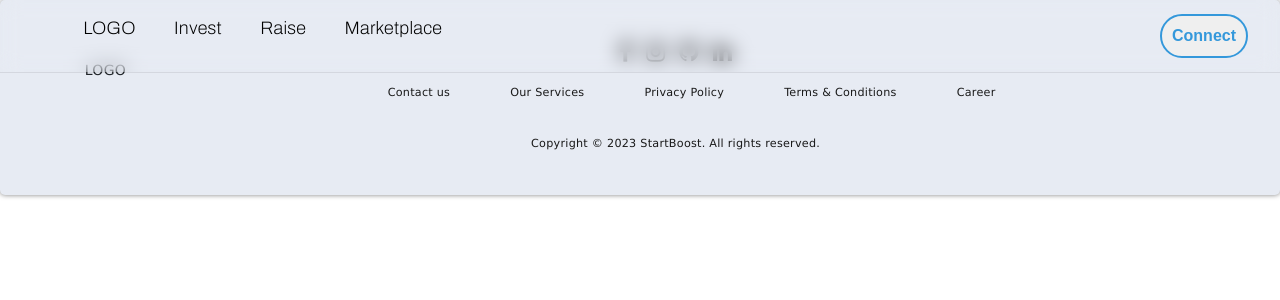
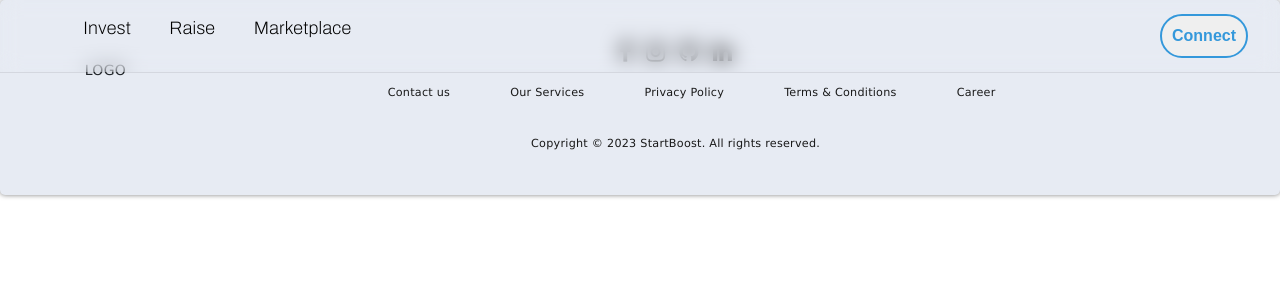
Before and after one commit to TayssirGh/projet_semestriel, an Angular app: page / in a window 1280 px wide. Shown: the top 300 px of the page. Built offline with nearby package versions, Linux system fonts and the light colour scheme.

Commit message:
footer position 🐧

```diff
--- a/src/app/components/reusable/navbar/navbar.component.html
+++ b/src/app/components/reusable/navbar/navbar.component.html
@@ -5,7 +5,7 @@
 
             <ul>
 
-                <li><a><img>LOGO</a></li>
+
                 <li><a href="#">Invest</a></li>
                 <li><a routerLink="/raisePage">Raise</a></li>
                 <li><a>Marketplace</a></li>
```
